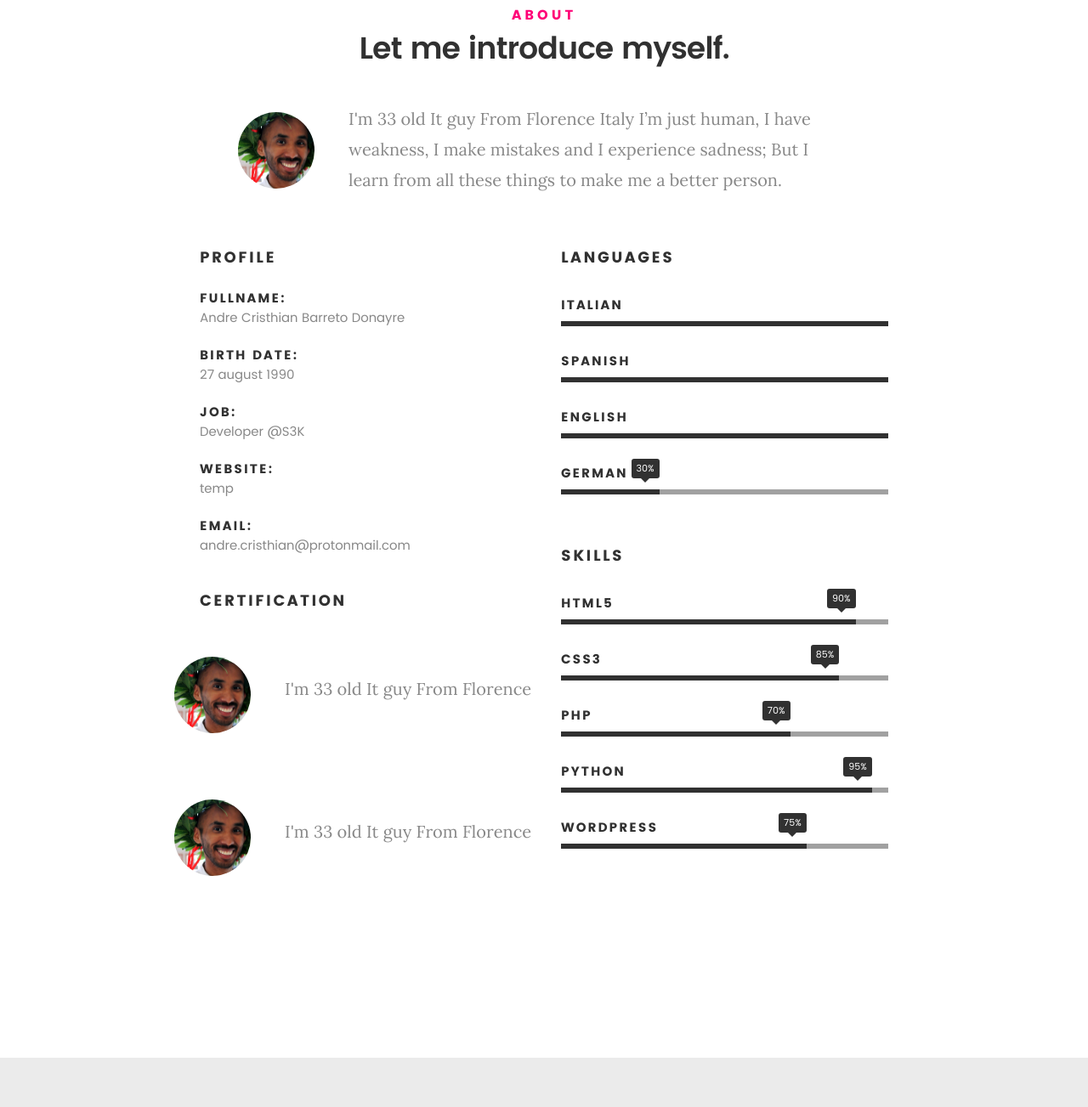
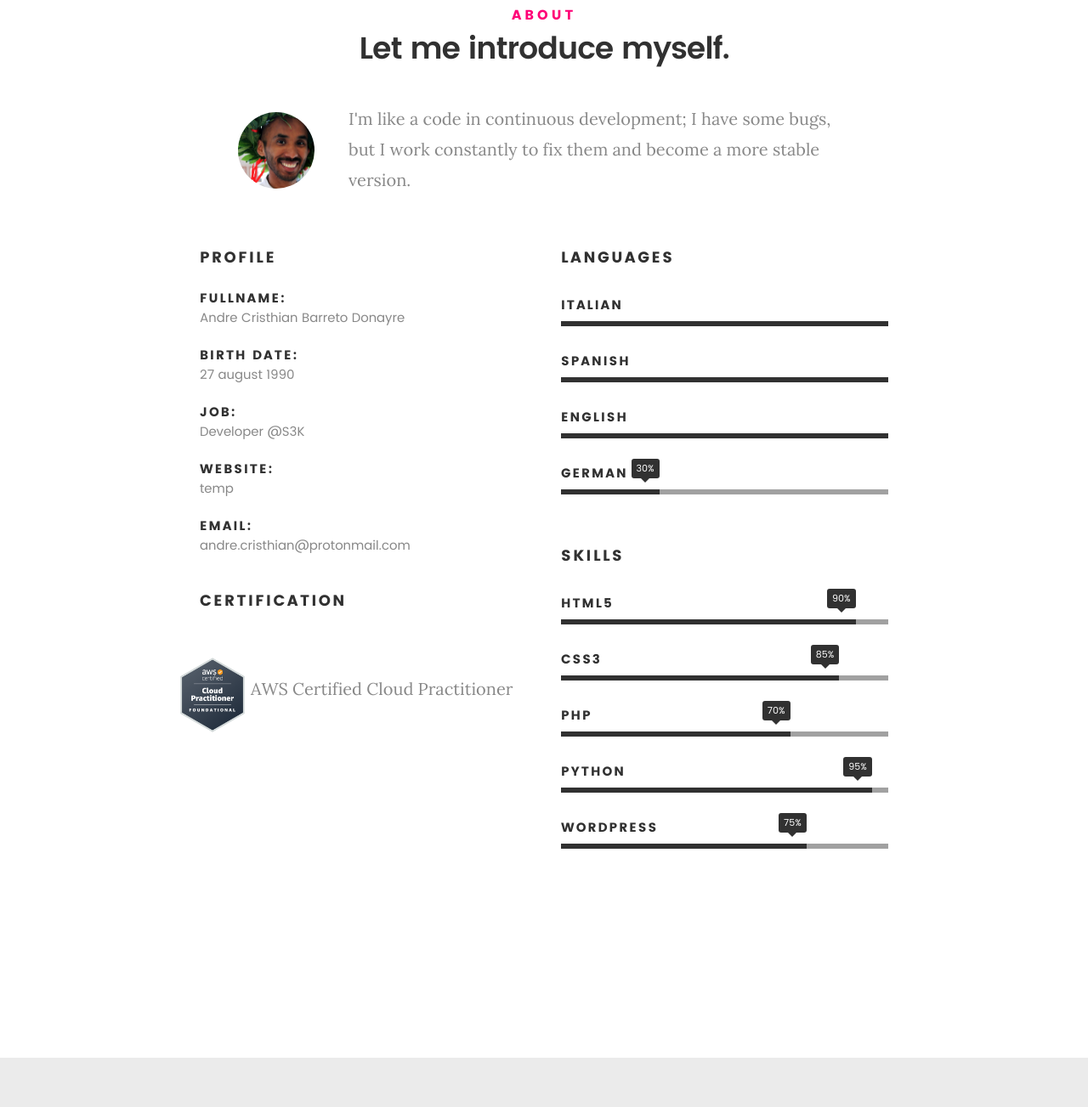
Before and after one commit to DanerSound/danersound.github.io, a plain HTML site: page index.html in a window 1280 px wide. Shown: the part 917-2220 px from the top of the page at 85% size. Drawn offline with nearby package versions, Linux system fonts and the light colour scheme; files whose address does not match are found by name.

Commit message:
added certifications updated index

```diff
--- a/index.html
+++ b/index.html
@@ -117,9 +117,8 @@
 
                     <img src="images/profile-pic2.jpeg" alt="Profile Picture">
 
-                    <p class="lead">I'm 33 old It guy From Florence Italy
-                        I’m just human, I have weakness, I make mistakes and I experience sadness; But I learn from all these things to make me a better person.
-                    </p>
+                    <p class="lead">
+                        I'm like a code in continuous development; I have some bugs, but I work constantly to fix them and become a more stable version.                    </p>
                 </div>
 
             </div>
@@ -158,22 +157,25 @@
                 <h3>Certification</h3>
 
                 <div class="intro-info">
+                    <img src="certifications/cloud_practitioner.png" alt="Profile Picture">
+                    <br>
+                    <a href="https://www.credly.com/badges/6a9d4916-a92e-4963-aa50-acfbbe19b1f9/public_url">
+                        <p class="lead" style="padding-left: 7rem;"> AWS Certified Cloud Practitioner </p>
+                    </a>
+                </div>
+                <br>
+                <!--
+                <div class="intro-info">
 
-                    <img src="images/profile-pic2.jpeg" alt="Profile Picture">
+                    <img src="certifications/cloud_practitioner.png" alt="Profile Picture">
                     <br>
-                    <p class="lead">I'm 33 old It guy From Florence </p>
+                    <a href="https://www.credly.com/badges/6a9d4916-a92e-4963-aa50-acfbbe19b1f9/public_url">
+                        <p class="lead"> AWS Certified Cloud Practitioner </p>
+                    </a>
 
                 </div>
                 <br>
-                <div class="intro-info">
-
-                    <img src="images/profile-pic2.jpeg" alt="Profile Picture">
-                    <br>
-                    <p class="lead">I'm 33 old It guy From Florence </p>
-
-                </div>
-                <br>
-
+                -->
             </div>
 
             <div class="col-six tab-full">
@@ -246,12 +248,13 @@
             <div class="col-twelve">
 
                 <h5>Short Resume</h5>
+                <!--
                 <h1>More of my credentials.</h1>
 
                 <p class="lead">Lorem ipsum Do commodo in proident enim in dolor cupidatat adipisicing dolore officia nisi aliqua incididunt Ut veniam lorem ipsum Consectetur ut in in eu do.</p>
-
+                -->
             </div>
-        </div> <!-- /section-intro-->
+        </div>
 
         <div class="row resume-timeline">
 
```
Also changed, not shown: certifications/cloud_practitioner.png (added).
